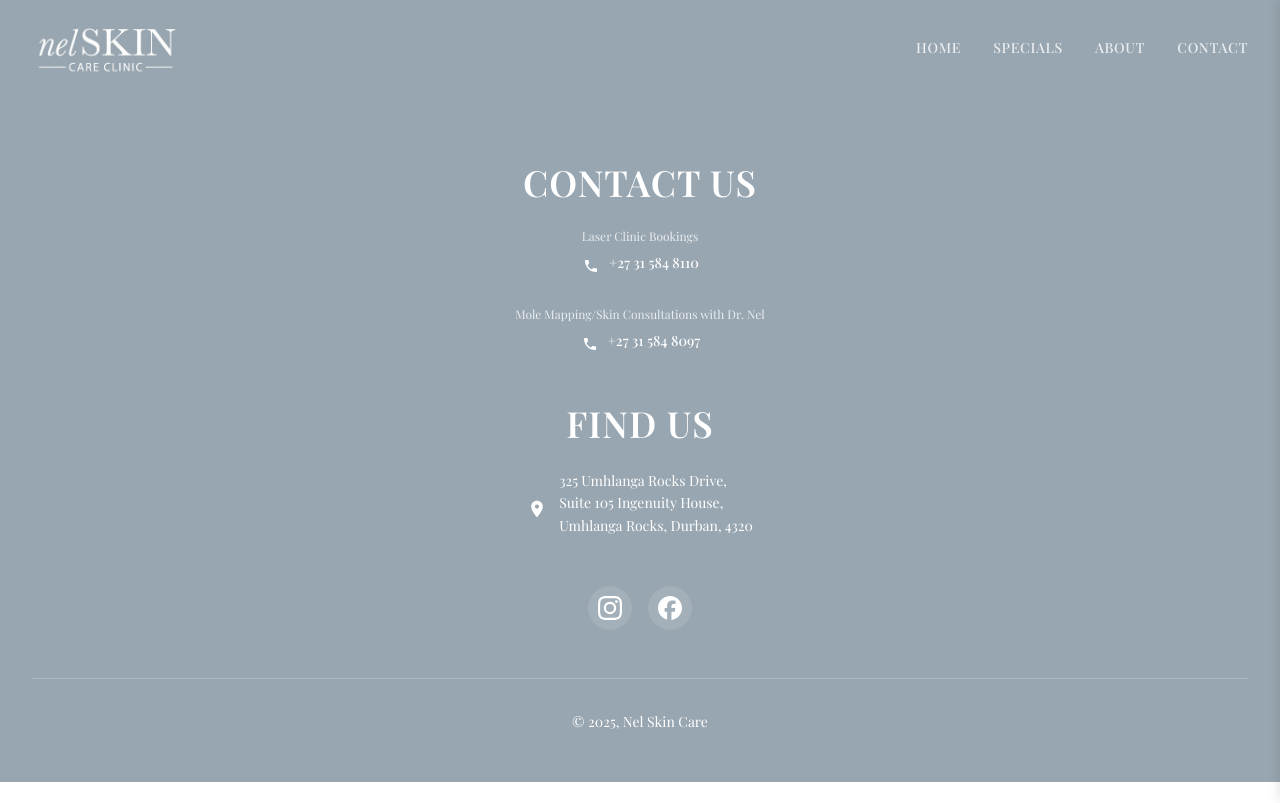
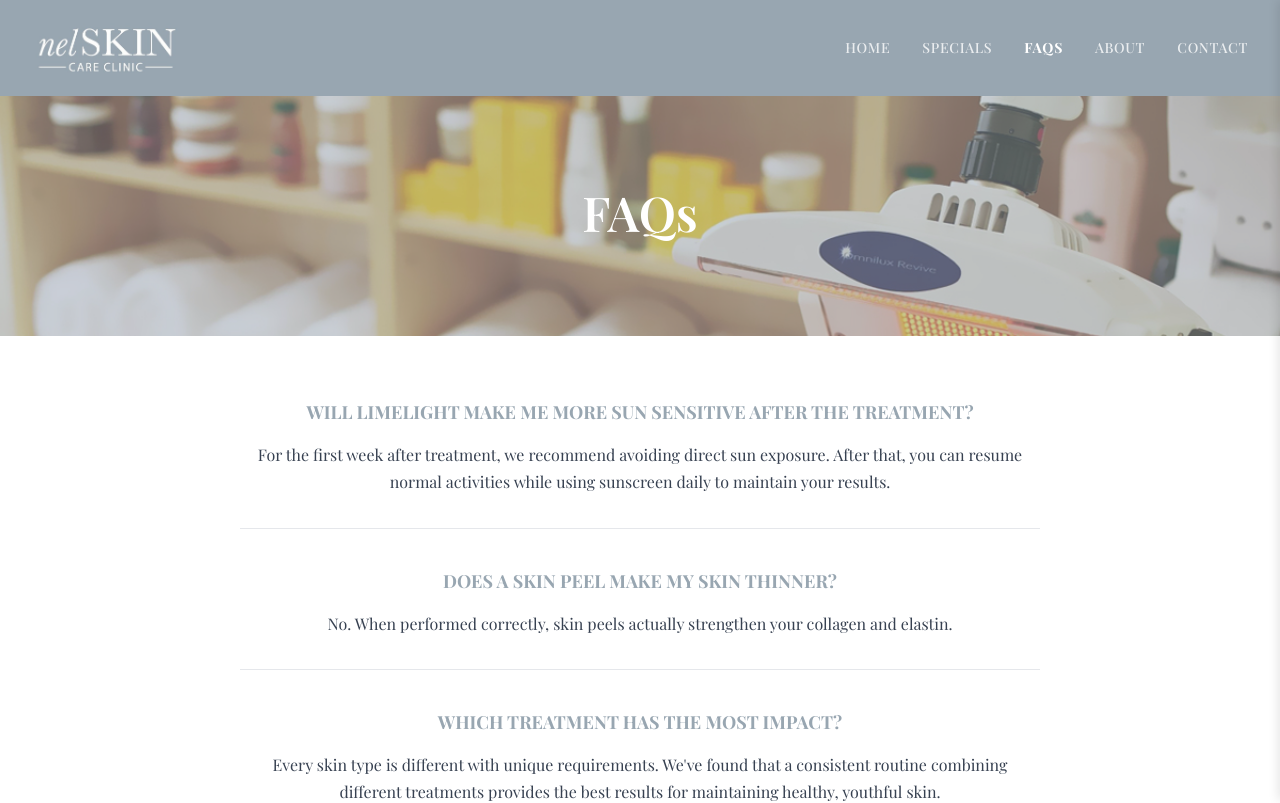
Before and after one commit to PhilNel/vue-practice-website, a Vue app: page /faq in a window 1280 px wide. Shown: the top 803 px of the page. Built offline with nearby package versions, Linux system fonts and the light colour scheme; a web font is replaced by a local one.

Commit message:
feat: Added FAQs section with basic styling

```diff
--- /dev/null
+++ b/src/components/sections/FAQSection.vue
@@ -0,0 +1,129 @@
+<template>
+    <section class="faq-section">
+        <div class="container">
+            <div class="faq-list">
+                <div v-for="faq in faqs" :key="faq.id" class="faq-item">
+                    <h3 class="faq-question">{{ faq.question }}</h3>
+                    <p class="faq-answer">{{ faq.answer }}</p>
+                </div>
+            </div>
+        </div>
+    </section>
+</template>
+
+<script setup lang="ts">
+import { ref } from 'vue'
+
+interface FAQ {
+    id: number
+    question: string
+    answer: string
+}
+
+const faqs = ref<FAQ[]>([
+    {
+        id: 1,
+        question: "WILL LIMELIGHT MAKE ME MORE SUN SENSITIVE AFTER THE TREATMENT?",
+        answer: "For the first week after treatment, we recommend avoiding direct sun exposure. After that, you can resume normal activities while using sunscreen daily to maintain your results."
+    },
+    {
+        id: 2,
+        question: "DOES A SKIN PEEL MAKE MY SKIN THINNER?",
+        answer: "No. When performed correctly, skin peels actually strengthen your collagen and elastin."
+    },
+    {
+        id: 3,
+        question: "WHICH TREATMENT HAS THE MOST IMPACT?",
+        answer: "Every skin type is different with unique requirements. We've found that a consistent routine combining different treatments provides the best results for maintaining healthy, youthful skin."
+    },
+    {
+        id: 4,
+        question: "HOW CAN I IMPROVE ACNE SCARRING?",
+        answer: "Acne scarring requires a personalized treatment program rather than a single procedure. After individual assessment, we may recommend Dermapen, Limelight, Tixel, Fractionated Laser, or dermal fillers like Juvederm or Teosyal."
+    },
+    {
+        id: 5,
+        question: "WHAT AGE CAN YOU START HAIR REMOVAL?",
+        answer: "Hair removal treatments typically begin after puberty. However, if unwanted hair is a concern at any age, we can assess and treat accordingly."
+    },
+    {
+        id: 6,
+        question: "WHICH TREATMENT WILL GIVE YOU AN INSTANT GLOW?",
+        answer: "We offer two excellent options for immediate radiance: the Easy Droxy (Skin Tech Peel) or the Dermaceutic Milk Peel."
+    },
+    {
+        id: 7,
+        question: "WHAT DOES A TRIAD FACIAL MEAN?",
+        answer: "This comprehensive facial combines three effective treatments in one session: microdermabrasion, laser toning, and chemical peeling. It instantly energizes and stimulates the skin, providing immediate results with long-term dermatological benefits for both men and women."
+    }
+])
+</script>
+
+<style scoped>
+.faq-section {
+    padding: var(--space-16) 0;
+    background: var(--color-white);
+    align-self: center;
+    text-align: center;
+}
+
+.container {
+    max-width: var(--container-xl);
+    margin: 0 auto;
+    padding: 0 var(--space-8);
+}
+
+.faq-list {
+    max-width: 800px;
+    margin: 0 auto;
+}
+
+.faq-item {
+    margin-bottom: var(--space-10);
+    padding-bottom: var(--space-8);
+    border-bottom: 1px solid var(--color-gray-200);
+}
+
+.faq-item:last-child {
+    border-bottom: none;
+    margin-bottom: 0;
+}
+
+.faq-question {
+    font-size: var(--text-lg);
+    font-weight: var(--font-bold);
+    color: var(--color-primary);
+    margin: 0 0 var(--space-4) 0;
+    line-height: 1.4;
+}
+
+.faq-answer {
+    font-size: var(--text-base);
+    color: var(--color-gray-700);
+    line-height: 1.7;
+    margin: 0;
+}
+
+@media (max-width: 768px) {
+    .faq-section {
+        padding: var(--space-12) 0;
+    }
+
+    .container {
+        padding: 0 var(--space-8);
+    }
+
+    .faq-item {
+        margin-bottom: var(--space-8);
+        padding-bottom: var(--space-6);
+    }
+
+    .faq-question {
+        font-size: var(--text-base);
+    }
+
+    .faq-answer {
+        font-size: var(--text-sm);
+    }
+}
+</style>
--- a/src/components/ui/NavigationDrawer.vue
+++ b/src/components/ui/NavigationDrawer.vue
@@ -42,6 +42,7 @@
 const routes = [
     { name: 'home', path: '/', label: 'HOME' },
     { name: 'specials', path: '/specials', label: 'SPECIALS' },
+    { name: 'faq', path: '/faq', label: 'FAQS' },
     { name: 'about', path: '/about', label: 'ABOUT' },
     { name: 'contact', path: '/contact', label: 'CONTACT' }
 ]
--- a/src/router/index.ts
+++ b/src/router/index.ts
@@ -24,6 +24,11 @@
       component: () => import("../views/AboutView.vue"),
     },
     {
+      path: "/faq",
+      name: "faq",
+      component: () => import("../views/FAQView.vue"),
+    },
+    {
       path: "/contact",
       name: "contact",
       component: () => import("../views/ContactView.vue"),
--- /dev/null
+++ b/src/views/FAQView.vue
@@ -0,0 +1,26 @@
+<template>
+    <div class="faq">
+        <HeroSection :title="heroData.title" :background-image="heroData.backgroundImage" object-position="top" />
+        <FAQSection />
+    </div>
+</template>
+
+<script setup lang="ts">
+import HeroSection from '@/components/sections/HeroSection.vue'
+import FAQSection from '@/components/sections/FAQSection.vue'
+import bodyBgImage from '@/assets/body-bg.jpg'
+
+const heroData = {
+    title: 'FAQs',
+    backgroundImage: bodyBgImage
+}
+</script>
+
+<style>
+@media (min-width: 1024px) {
+    .faq {
+        display: flex;
+        flex-direction: column;
+    }
+}
+</style>
```
Also changed, not shown: src/assets/body-bg.jpg (added).
